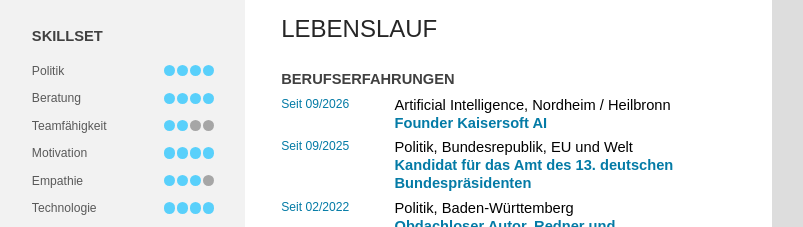
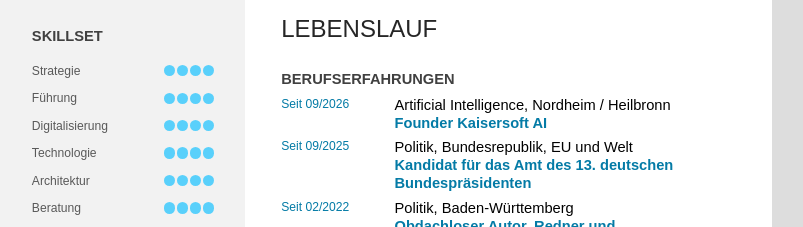
Before and after one commit to kaisersoft/cv, a plain HTML site: page index.html in a window 1280 px wide. Shown: the part 563-790 px from the top of the page, without its empty margins (22-825 px from the left). Drawn offline with Linux system fonts and the light colour scheme.

Commit message:
Überarbeite Skillset auf Kernkompetenzen

```diff
--- a/index.html
+++ b/index.html
@@ -25,7 +25,7 @@
 <aside class="sidebar"><div class="photo-ring"></div><img class="photo" src="assets/images/page1_image1.png" alt="Portrait"><div class="sidebar-content">
 <div class="side-section"><div class="side-heading">PERSÖNLICHE DATEN</div><div class="side-line">*12.12.1980 in Bonn-Beuel, deutsch,</div><div class="side-line">ledig</div></div>
 <div class="side-section"><div class="side-heading">KONTAKT</div><div class="side-line">Lauffener Str. 3</div><div class="side-line">74226 Nordheim (Württemberg)</div><div class="side-line">Kreis Heilbronn</div><div class="side-line">Deutschland</div><div class="side-line contact-email">kaiserjobs.de@gmail.com</div><div class="side-line">+49 (0) 160 4262824</div></div>
-<div class="side-section skills"><div class="side-heading">SKILLSET</div><div class="row"><span class="label">Politik</span><span class="dots"><i class="dot"></i><i class="dot"></i><i class="dot"></i><i class="dot"></i></span></div><div class="row"><span class="label">Beratung</span><span class="dots"><i class="dot"></i><i class="dot"></i><i class="dot"></i><i class="dot"></i></span></div><div class="row"><span class="label">Teamfähigkeit</span><span class="dots"><i class="dot"></i><i class="dot"></i><i class="dot off"></i><i class="dot off"></i></span></div><div class="row"><span class="label">Motivation</span><span class="dots"><i class="dot"></i><i class="dot"></i><i class="dot"></i><i class="dot"></i></span></div><div class="row"><span class="label">Empathie</span><span class="dots"><i class="dot"></i><i class="dot"></i><i class="dot"></i><i class="dot off"></i></span></div><div class="row"><span class="label">Technologie</span><span class="dots"><i class="dot"></i><i class="dot"></i><i class="dot"></i><i class="dot"></i></span></div><div class="row"><span class="label">Kommunikation</span><span class="dots"><i class="dot"></i><i class="dot"></i><i class="dot"></i><i class="dot"></i></span></div><div class="row"><span class="label">Recht</span><span class="dots"><i class="dot"></i><i class="dot"></i><i class="dot off"></i><i class="dot off"></i></span></div></div>
+<div class="side-section skills"><div class="side-heading">SKILLSET</div><div class="row"><span class="label">Strategie</span><span class="dots"><i class="dot"></i><i class="dot"></i><i class="dot"></i><i class="dot"></i></span></div><div class="row"><span class="label">Führung</span><span class="dots"><i class="dot"></i><i class="dot"></i><i class="dot"></i><i class="dot"></i></span></div><div class="row"><span class="label">Digitalisierung</span><span class="dots"><i class="dot"></i><i class="dot"></i><i class="dot"></i><i class="dot"></i></span></div><div class="row"><span class="label">Technologie</span><span class="dots"><i class="dot"></i><i class="dot"></i><i class="dot"></i><i class="dot"></i></span></div><div class="row"><span class="label">Architektur</span><span class="dots"><i class="dot"></i><i class="dot"></i><i class="dot"></i><i class="dot"></i></span></div><div class="row"><span class="label">Beratung</span><span class="dots"><i class="dot"></i><i class="dot"></i><i class="dot"></i><i class="dot"></i></span></div><div class="row"><span class="label">Kommunikation</span><span class="dots"><i class="dot"></i><i class="dot"></i><i class="dot"></i><i class="dot"></i></span></div><div class="row"><span class="label">Politik</span><span class="dots"><i class="dot"></i><i class="dot"></i><i class="dot"></i><i class="dot"></i></span></div></div>
 <div class="side-section skills"><div class="side-heading">SPRACHEN</div><div class="row"><span class="label">Deutsch</span><span class="dots"><i class="dot"></i><i class="dot"></i><i class="dot"></i><i class="dot"></i></span></div><div class="row"><span class="label">Englisch</span><span class="dots"><i class="dot"></i><i class="dot"></i><i class="dot"></i><i class="dot off"></i></span></div><div class="row"><span class="label">Französisch</span><span class="dots"><i class="dot"></i><i class="dot off"></i><i class="dot off"></i><i class="dot off"></i></span></div><div class="row"><span class="label">Italienisch</span><span class="dots"><i class="dot"></i><i class="dot off"></i><i class="dot off"></i><i class="dot off"></i></span></div></div></div></aside><div class="curve"></div>
 <main class="main"><div class="name"><span class="cyan">ULRICH </span>RICHARD<br>HAMBUCH</div><div class="subtitle">für die Wahl zum 13. deutschen<br>Bundespräsidenten</div><div class="intro">
 <div class="item"><span class="bullet">●</span><span>Kommunalpolitiker und Kandidat für die Landtagswahl in<br>Heilbronn und die Bundesversammlung in Berlin</span></div><div class="item"><span class="bullet">●</span><span>Unternehmer (Freiberufler und mehrere Startups)</span></div><div class="item"><span class="bullet">●</span><span>Informatiker, Betriebswirt und Unternehmensberater</span></div><div class="item"><span class="bullet">●</span><span>Spezialisierung auf Business Intelligence, Digitalisierung,<br>Telekommunikation, Energiesektor, Pharma, Forschung</span></div><div class="item"><span class="bullet">●</span><span>Bachelor of Business Administration (FH)</span></div><div class="item"><span class="bullet">●</span><span>Politische Gesinnung (Sozial-Liberal-Konservativ)</span></div><div class="item"><span class="bullet">●</span><span>Hohes Verantwortungsbewusstsein</span></div><div class="item"><span class="bullet">●</span><span>Hohes Maß an persönlicher Integrität</span></div></div><div class="section-title l-title">LEBENSLAUF</div><div class="subhead exp-head">BERUFSERFAHRUNGEN</div><div class="exp">
```
